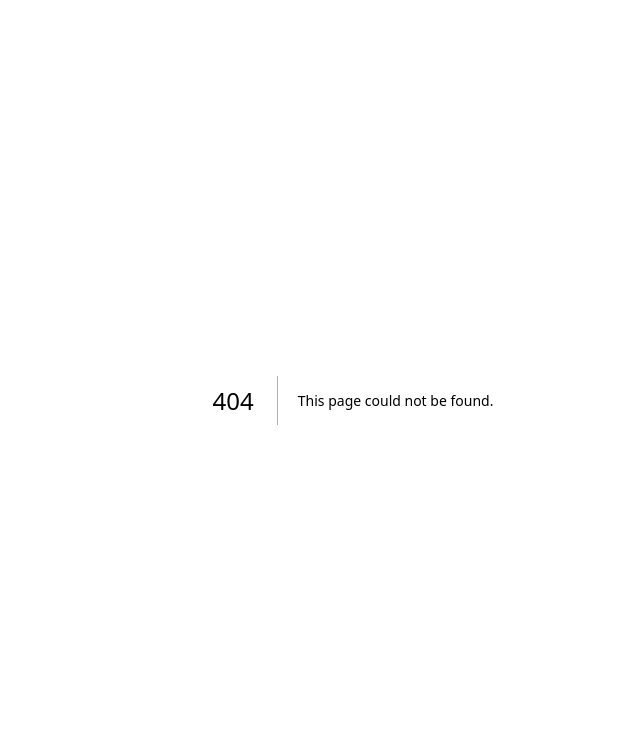
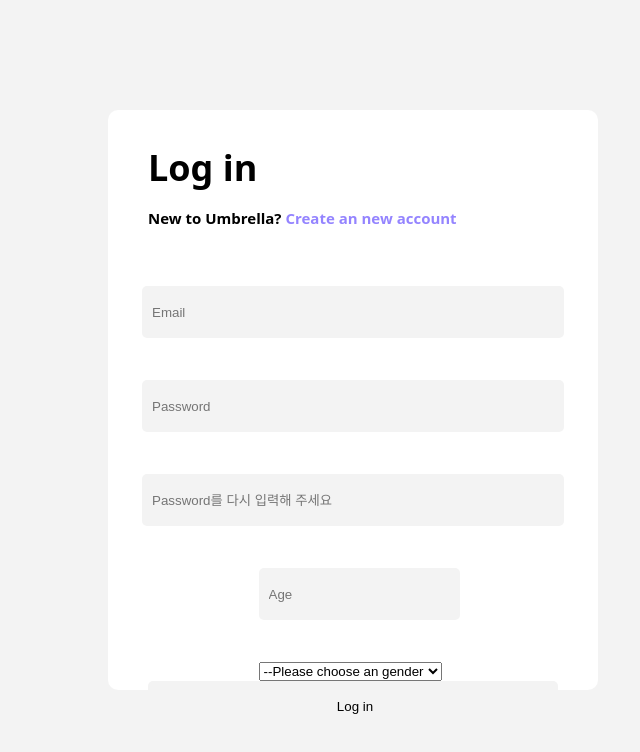
Before and after one commit to SugarSyrup/Umbrella, a Next.js app: page /user/signup in a window 1280 px wide. Before the commit this address had no page. Shown: the top 752 px of the page, without its empty margins (287-927 px from the left). Built offline with nearby package versions, Linux system fonts and the light colour scheme.

Commit message:
FEAT: signup.tsx 작성 완료

```diff
--- /dev/null
+++ b/pages/user/signup.tsx
@@ -0,0 +1,69 @@
+import React, { useState } from 'react';
+import axios, {AxiosError, AxiosResponse} from 'axios';
+
+import {useForm} from 'react-hook-form';
+import { FieldValues, SubmitHandler } from 'react-hook-form/dist/types';
+import { yupResolver } from '@hookform/resolvers/yup';
+import * as Yup from 'yup';
+
+import defaultStyles from '@/styles/pages/login.module.scss';
+
+
+const schema = Yup.object({
+  username: Yup.string().email('email 형식을 입력해주세요').required('이메일(아이디)를 입력해 주세요'),
+  password: Yup.string().matches(/^(?=.*[A-Za-z])(?=.*\d)(?=.*[@!%*#?&])[A-Za-z\d@!%*#?&]{8,}$/,'8글자 이상 염문자, 숫자, 특수문자를 조합해서 입력하세요').required('비밀번호를 입력해 주세요'),
+  passwordCheck: Yup.string().label('confirm password').required('반드시 ').oneOf([Yup.ref('password'), null], 'Password는 반드시 똑같이'), //Yup 라이브러리에 대한 적당한 공부?
+  age: Yup.number().required('나이를 입력해 주세요'),
+  gender: Yup.string().required(),
+});
+type FormData = Yup.InferType<typeof schema>;
+
+
+export default function Home() {
+  const {register, handleSubmit, formState: {errors}} = useForm<FormData>({
+    resolver: yupResolver(schema)
+  });
+
+  const onError = (error: Error|AxiosError) => {
+    console.log(error);
+  }
+
+  const onSignUpSuccess = (response : AxiosResponse) => {
+    //redirect url
+  }
+
+  const onSubmit:SubmitHandler<FieldValues> = ({username, password}) => {
+    axios.post(`http://${window.location.host}/api/auth/singup`, {username, password})
+      .then(onSignUpSuccess)
+      .catch(onError);
+  }
+
+  return (
+    <div className={defaultStyles.mainContainer}>
+      <main className={defaultStyles.loginContainer}>
+        <div className={defaultStyles.textContainer}>
+            <span className={defaultStyles.heading}>Log in</span>
+            <span className={defaultStyles.smallTxt}>New to Umbrella? <a href="/user/join">Create an new account</a></span>
+        </div>
+        <form onSubmit={handleSubmit(onSubmit)} className={defaultStyles.loginForm}>
+          <input {...register('username')} placeholder='Email' />
+          <p style={{color:'red'}}>{errors.username?.message}</p>
+          <input {...register('password')} type="password" placeholder='Password' />
+          <p style={{color:'red'}}>{errors.password?.message}</p>
+          <input {...register('passwordCheck')} type="password" placeholder='Password를 다시 입력해 주세요' />
+          <p style={{color:'red'}}>{errors.passwordCheck?.message}</p>
+          <div className="oneLine">
+            <input {...register('age')} type="number" placeholder='Age' />
+            <p style={{color:'red'}}>{errors.password?.message}</p>
+            <select>
+              <option {...register('gender')}>--Please choose an gender</option>
+              <option value="woman">여성</option>
+              <option value="man">남성</option>
+            </select>
+          </div>
+          <input type="submit" value={'Log in'} className="submit"/>
+        </form>
+      </main>
+    </div>
+  )
+}
```
Also changed, not shown: pages/user/login.tsx (+3 -17 lines).
